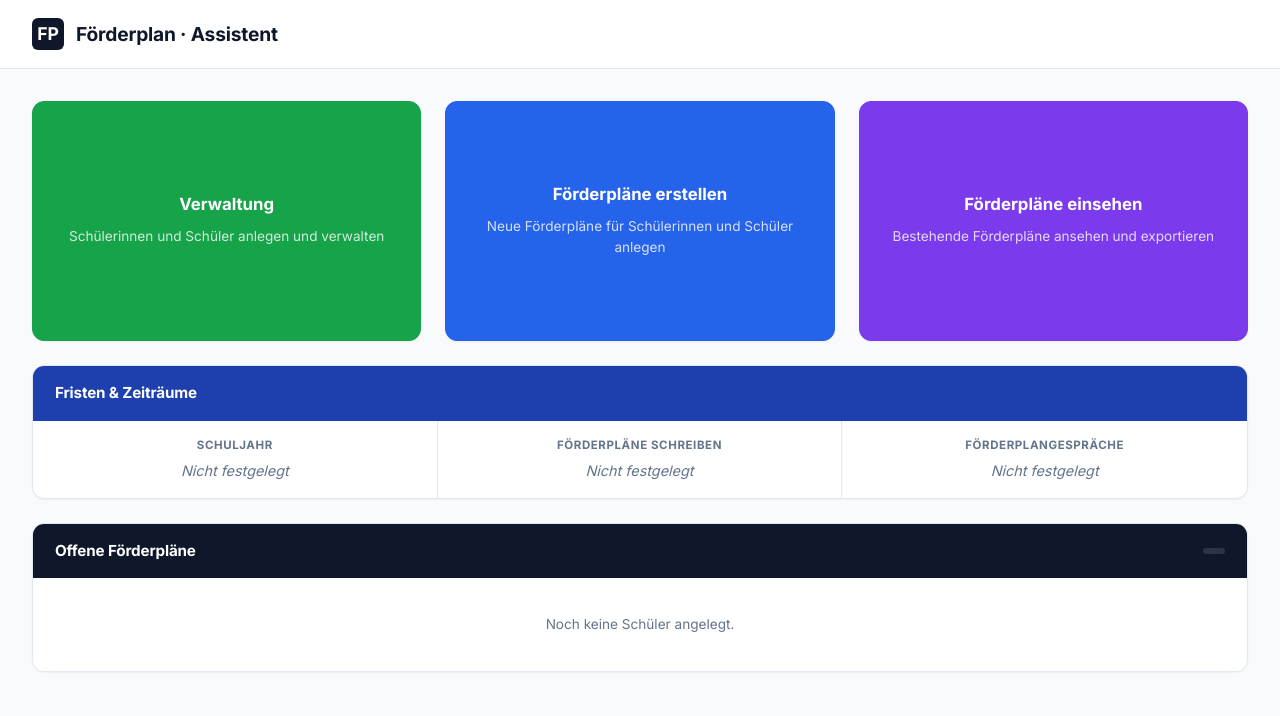
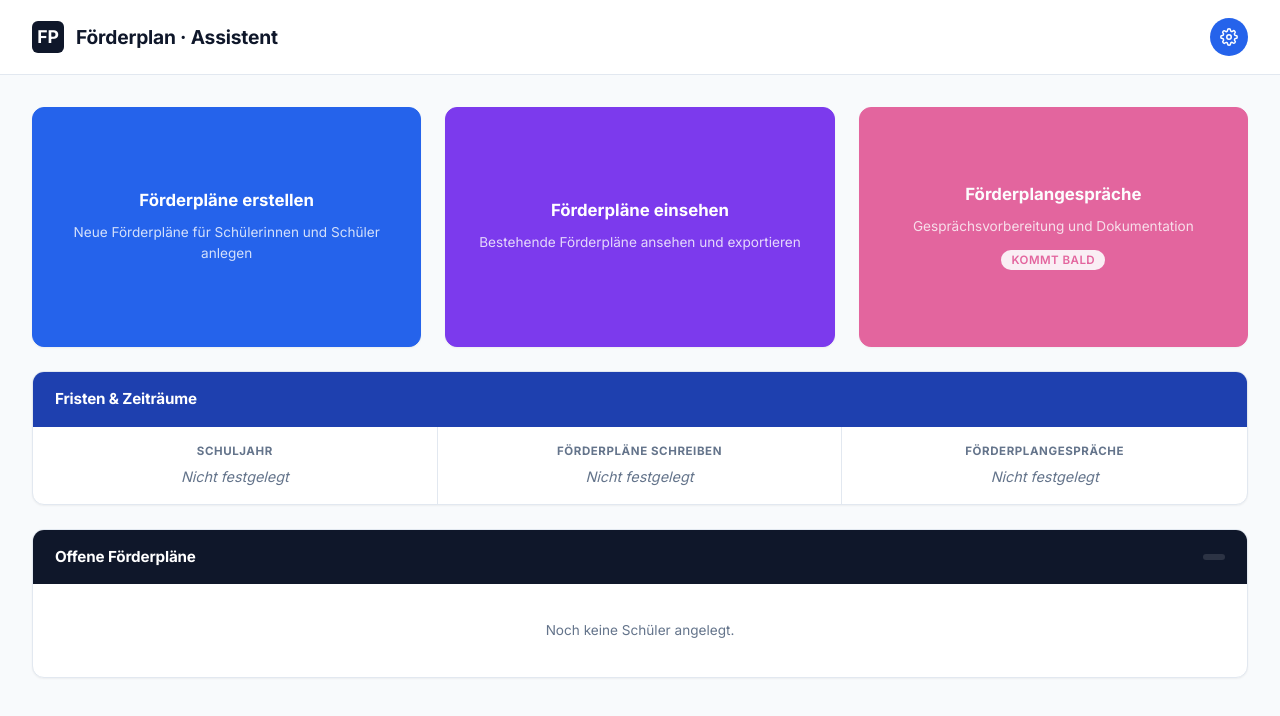
Before and after one commit to sacul1988/Foerderplan, a plain HTML site: page index.html in a window 1280 px wide. Drawn offline with nearby package versions, Linux system fonts and the light colour scheme; some packages are replaced by stand-ins of ours; a script that the page names is missing.

Commit message:
UI-Überarbeitung: Zahnrad-Button, Kacheln, Zeitraum-Anzeige
- Verwaltung über Zahnrad-Button im Header öffnen/schließen (Toggle)
- Zahnrad-Button blau, Zurück-Button in Verwaltung entfernt
- Kachel-Reihenfolge: Erstellen · Einsehen · Förderplangespräche
- Förderplangespräche-Kachel hinzugefügt (pink, inaktiv, "Kommt bald")
- Verwaltungs-Kachel auf Startseite entfernt
- Förderplan-Zeitraum in der Erstellen-Kachel angezeigt

Co-Authored-By: Claude Sonnet 4.6 <noreply@anthropic.com>

```diff
--- a/app.js
+++ b/app.js
@@ -389,7 +389,7 @@ const subjectConfig = {
 // --- DOM Elements ---
 const DOM = {
   homeView: document.getElementById('home-view'),
-  homeTileVerwaltung: document.getElementById('home-tile-verwaltung'),
+  homeTileVerwaltung: document.getElementById('btn-verwaltung-header'),
   homeTileErstellen: document.getElementById('home-tile-erstellen'),
   homeTileEinsehen: document.getElementById('home-tile-einsehen'),
   verwaltungView: document.getElementById('verwaltung-view'),
@@ -397,7 +397,6 @@ const DOM = {
   verwaltungTileZeitraum: document.getElementById('verwaltung-tile-zeitraum'),
   verwaltungTileUebersicht: document.getElementById('verwaltung-tile-uebersicht'),
   verwaltungTileArchiv: document.getElementById('verwaltung-tile-archiv'),
-  btnBackFromVerwaltung: document.getElementById('btn-back-from-verwaltung'),
   uebersichtView: document.getElementById('uebersicht-view'),
   btnBackFromUebersicht: document.getElementById('btn-back-from-uebersicht'),
   archivView: document.getElementById('archiv-view'),
@@ -1983,7 +1982,13 @@ function renderStudentDashboardTiles(student) {
 // --- Event Listeners ---
 function setupEventListeners() {
   // Home tiles
-  DOM.homeTileVerwaltung.addEventListener('click', navigateToVerwaltung);
+  DOM.homeTileVerwaltung.addEventListener('click', () => {
+    if (DOM.verwaltungView.classList.contains('active')) {
+      showHomeView();
+    } else {
+      navigateToVerwaltung();
+    }
+  });
   DOM.homeTileErstellen.addEventListener('click', () => {
     if (!DOM.homeTileErstellen.classList.contains('home-tile--locked')) navigateToApp();
   });
@@ -2072,7 +2077,6 @@ function setupEventListeners() {
       DOM.dashboardGrid.classList.remove('hidden');
     }
   });
-  DOM.btnBackFromVerwaltung.addEventListener('click', showHomeView);
 
   // Zeitraum form
   DOM.btnBackFromZeitraum.addEventListener('click', navigateBackFromZeitraum);
@@ -2312,7 +2316,15 @@ function updateHomeTileErstellen() {
   if (aktiv) {
     tile.classList.remove('home-tile--locked');
     desc.style.display = '';
-    hint.style.display = 'none';
+    const fp = zeitraum?.foerderplan || {};
+    if (fp.von || fp.bis) {
+      const vonStr = fp.von ? formatDate(fp.von) : '–';
+      const bisStr = fp.bis ? formatDate(fp.bis) : '–';
+      hint.textContent = `${vonStr} – ${bisStr}`;
+      hint.style.display = '';
+    } else {
+      hint.style.display = 'none';
+    }
   } else {
     tile.classList.add('home-tile--locked');
     desc.style.display = 'none';
--- a/index.html
+++ b/index.html
@@ -23,6 +23,9 @@
       <div class="logo-badge">FP</div>
       <h1 class="logo-text" id="logo-text">Förderplan · Assistent</h1>
     </div>
+    <button type="button" id="btn-verwaltung-header" class="btn-header-verwaltung" title="Verwaltung">
+      <svg xmlns="http://www.w3.org/2000/svg" viewBox="0 0 24 24" fill="none" stroke="currentColor" stroke-width="2" stroke-linecap="round" stroke-linejoin="round" width="18" height="18"><circle cx="12" cy="12" r="3"/><path d="M19.4 15a1.65 1.65 0 0 0 .33 1.82l.06.06a2 2 0 0 1-2.83 2.83l-.06-.06a1.65 1.65 0 0 0-1.82-.33 1.65 1.65 0 0 0-1 1.51V21a2 2 0 0 1-4 0v-.09A1.65 1.65 0 0 0 9 19.4a1.65 1.65 0 0 0-1.82.33l-.06.06a2 2 0 0 1-2.83-2.83l.06-.06A1.65 1.65 0 0 0 4.68 15a1.65 1.65 0 0 0-1.51-1H3a2 2 0 0 1 0-4h.09A1.65 1.65 0 0 0 4.6 9a1.65 1.65 0 0 0-.33-1.82l-.06-.06a2 2 0 0 1 2.83-2.83l.06.06A1.65 1.65 0 0 0 9 4.68a1.65 1.65 0 0 0 1-1.51V3a2 2 0 0 1 4 0v.09a1.65 1.65 0 0 0 1 1.51 1.65 1.65 0 0 0 1.82-.33l.06-.06a2 2 0 0 1 2.83 2.83l-.06.06A1.65 1.65 0 0 0 19.4 9a1.65 1.65 0 0 0 1.51 1H21a2 2 0 0 1 0 4h-.09a1.65 1.65 0 0 0-1.51 1z"/></svg>
+    </button>
   </header>
 
   <!-- Main Container -->
@@ -31,11 +34,6 @@
     <!-- ================= HOME VIEW ================= -->
     <div class="home-view active" id="home-view">
       <div class="home-tiles-grid">
-        <button class="home-tile" id="home-tile-verwaltung" type="button">
-          <div class="home-tile-icon home-tile-icon--verwaltung">V</div>
-          <div class="home-tile-title">Verwaltung</div>
-          <div class="home-tile-desc">Schülerinnen und Schüler anlegen und verwalten</div>
-        </button>
         <button class="home-tile" id="home-tile-erstellen" type="button">
           <div class="home-tile-icon home-tile-icon--erstellen">+</div>
           <div class="home-tile-title">Förderpläne erstellen</div>
@@ -46,6 +44,11 @@
           <div class="home-tile-icon home-tile-icon--einsehen">E</div>
           <div class="home-tile-title">Förderpläne einsehen</div>
           <div class="home-tile-desc">Bestehende Förderpläne ansehen und exportieren</div>
+        </button>
+        <button class="home-tile" id="home-tile-gespraeche" type="button" disabled>
+          <div class="home-tile-title">Förderplangespräche</div>
+          <div class="home-tile-desc">Gesprächsvorbereitung und Dokumentation</div>
+          <span class="home-tile-kommt-bald">Kommt bald</span>
         </button>
       </div>
 
@@ -70,7 +73,6 @@
     <!-- ================= VERWALTUNG SUB-VIEW ================= -->
     <div class="home-view" id="verwaltung-view">
       <div class="subview-header">
-        <button type="button" class="btn-back-circle" id="btn-back-from-verwaltung" title="Zurück zur Startseite">&#8592;</button>
         <h2 class="home-title">Verwaltung</h2>
       </div>
       <div class="home-tiles-grid verwaltung-tiles-grid">
--- a/styles.css
+++ b/styles.css
@@ -1602,15 +1602,6 @@ h1, h2, h3, h4, h5, h6 {
   display: none;
 }
 
-#home-tile-verwaltung {
-  background-color: #16a34a;
-  border-color: #16a34a;
-}
-#home-tile-verwaltung:hover {
-  background-color: #15803d;
-  border-color: #15803d;
-}
-
 #home-tile-erstellen {
   background-color: #2563eb;
   border-color: #2563eb;
@@ -1629,24 +1620,74 @@ h1, h2, h3, h4, h5, h6 {
   border-color: #6d28d9;
 }
 
-#home-tile-verwaltung .home-tile-title,
 #home-tile-erstellen .home-tile-title,
 #home-tile-einsehen .home-tile-title {
   color: white;
 }
 
-#home-tile-verwaltung .home-tile-desc,
 #home-tile-erstellen .home-tile-desc,
 #home-tile-einsehen .home-tile-desc {
   color: rgba(255, 255, 255, 0.8);
 }
 
-#home-tile-verwaltung .home-tile-icon,
 #home-tile-erstellen .home-tile-icon,
 #home-tile-einsehen .home-tile-icon {
   background-color: rgba(255, 255, 255, 0.2);
   border-color: rgba(255, 255, 255, 0.3);
   color: white;
+}
+
+#home-tile-gespraeche {
+  background-color: #db2777;
+  border-color: #db2777;
+  opacity: 0.7;
+  cursor: not-allowed;
+}
+
+#home-tile-gespraeche:hover {
+  background-color: #db2777;
+  border-color: #db2777;
+  transform: none;
+  box-shadow: var(--shadow-sm);
+}
+
+#home-tile-gespraeche .home-tile-title {
+  color: white;
+}
+
+#home-tile-gespraeche .home-tile-desc {
+  color: rgba(255, 255, 255, 0.8);
+}
+
+.home-tile-kommt-bald {
+  font-size: 0.72rem;
+  font-weight: 600;
+  color: #db2777;
+  background: rgba(255, 255, 255, 0.9);
+  padding: 3px 10px;
+  border-radius: 99px;
+  letter-spacing: 0.04em;
+  text-transform: uppercase;
+}
+
+.btn-header-verwaltung {
+  width: 38px;
+  height: 38px;
+  border-radius: 50%;
+  border: none;
+  background: #2563eb;
+  color: white;
+  display: flex;
+  align-items: center;
+  justify-content: center;
+  cursor: pointer;
+  transition: background 0.15s, box-shadow 0.15s;
+  flex-shrink: 0;
+}
+
+.btn-header-verwaltung:hover {
+  background: #1d4ed8;
+  box-shadow: var(--shadow-sm);
 }
 
 #home-tile-erstellen .home-tile-hint {
```
